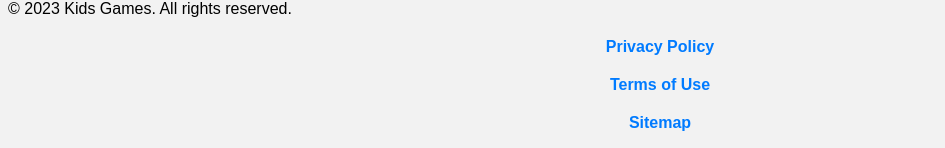
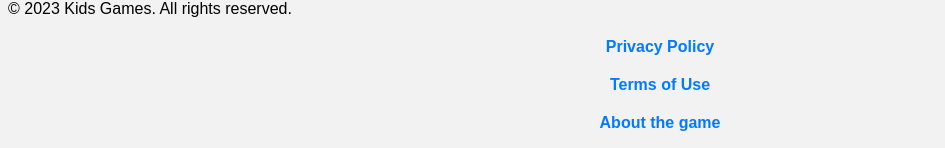
Before and after one commit to Rastecov/KidsGame, a PHP site: page /index.php in a window 1280 px wide. Shown: the part 960-1108 px from the top of the page, without its empty margins (0-945 px from the left). Run offline with PHP 8.4, Linux system fonts and the light colour scheme.

Commit message:
Update footer.php

```diff
--- a/footer.php
+++ b/footer.php
@@ -23,7 +23,7 @@
                             <ul class="footer-links">
                                 <a href="#">Privacy Policy</a>
                                 <a href="#">Terms of Use</a>
-                                <a href="#">Sitemap</a>
+                                <a href="#">About the game</a>
                             </ul>
                         </div>
                     </div>
```
